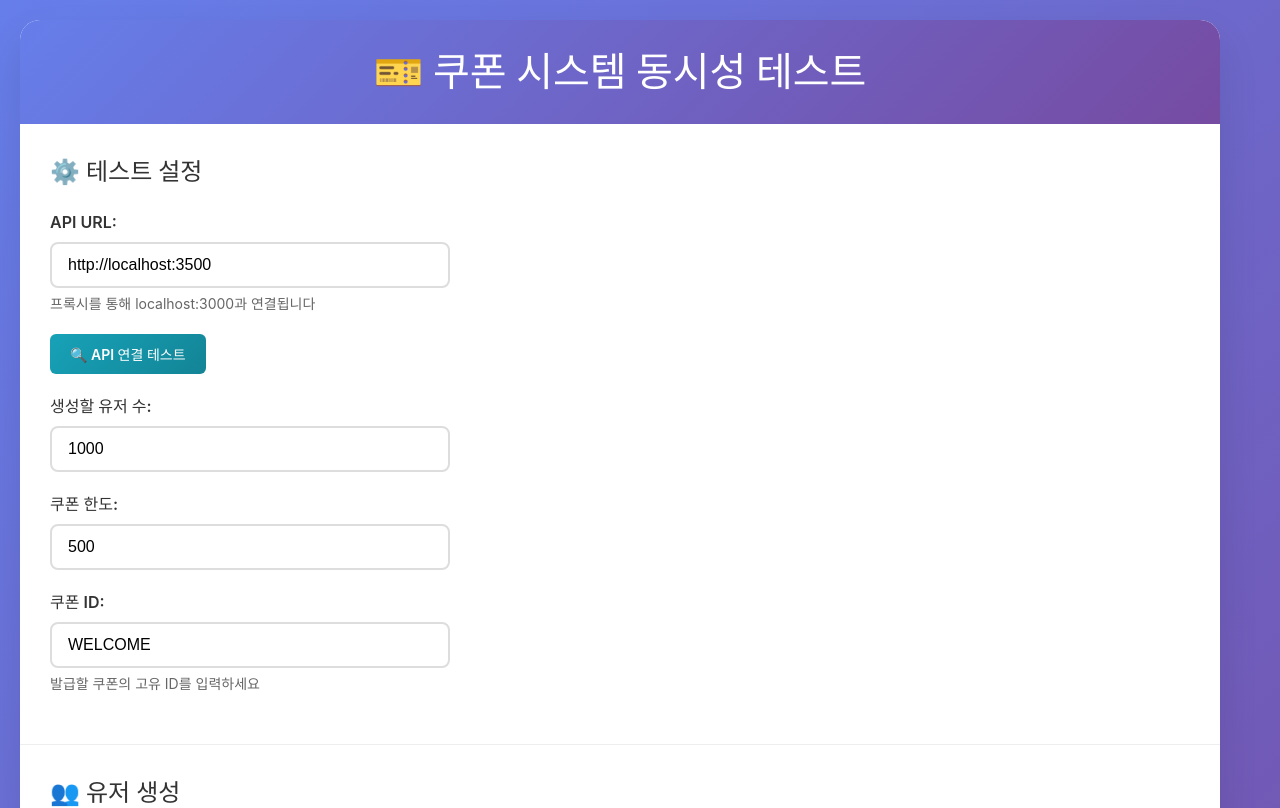
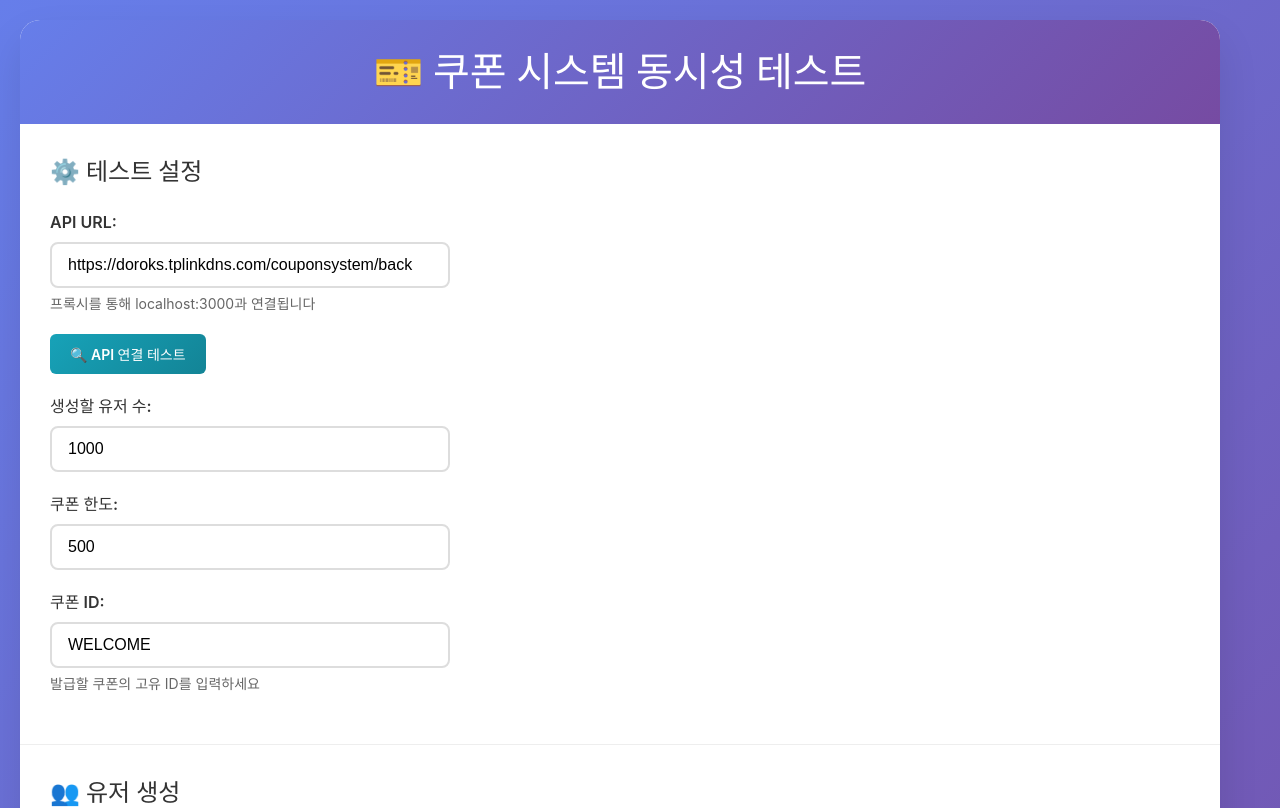
Before and after one commit to pktony/coupon-system-front, a React (Vite) app: page / in a window 1280 px wide. Shown: the top 808 px of the page. Built offline with nearby package versions, Linux system fonts and the light colour scheme.

Commit message:
[api] change url

```diff
--- a/src/App.tsx
+++ b/src/App.tsx
@@ -28,7 +28,7 @@ function App() {
   const [users, setUsers] = useState<User[]>([])
   const [userCount, setUserCount] = useState<number>(1000)
   const [couponLimit, setCouponLimit] = useState<number>(500)
-  const [apiUrl, setApiUrl] = useState<string>('http://localhost:3500')
+  const [apiUrl, setApiUrl] = useState<string>('https://doroks.tplinkdns.com/couponsystem/back')
   const [couponId, setCouponId] = useState<string>('WELCOME')
   const [isLoading, setIsLoading] = useState<boolean>(false)
   const [isGeneratingUsers, setIsGeneratingUsers] = useState<boolean>(false)
```
